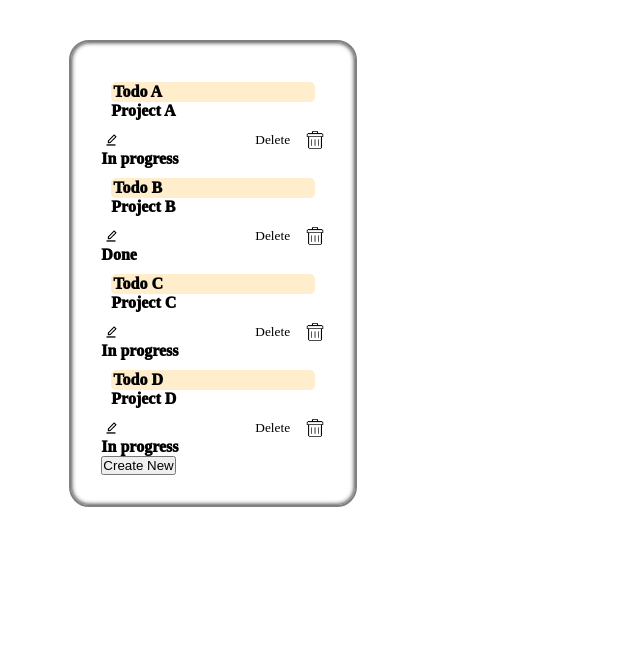
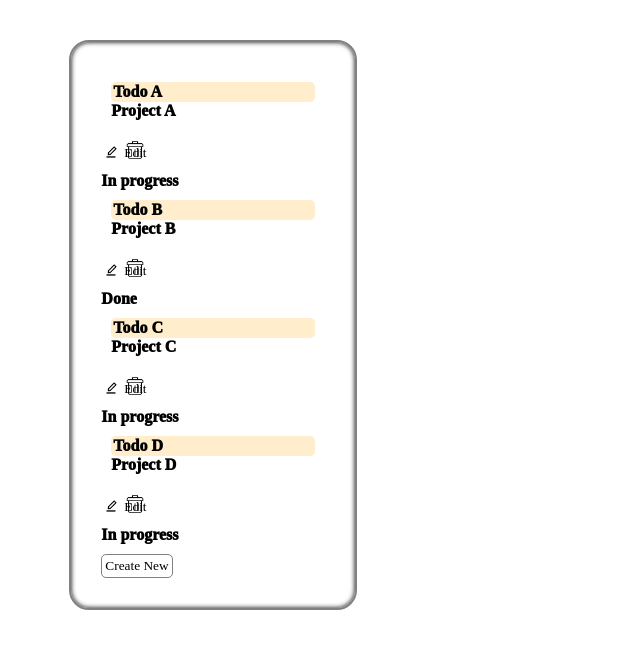
Before and after one commit to aefe2/VueWeek1Lab2, a plain HTML site: page index.html in a window 1280 px wide. Shown: the whole page, without its empty margins (0-640 px from the left). Drawn offline with Linux system fonts and the light colour scheme.

Commit message:
Added css

```diff
--- a/css/main.css
+++ b/css/main.css
@@ -47,6 +47,11 @@ body {
     margin-left: 5px;
 }
 
+.todo-status {
+    display: flex;
+    margin: auto;
+}
+
 .todo-done:hover {
     border-radius: 3px;
     background-color: rgba(0, 0, 0, 0.1);
@@ -91,8 +96,9 @@ select {
 }
 
 .extra {
-    display: flex;
-    justify-content: space-between;
+    /*display: flex;*/
+    /*justify-content: space-between;*/
+    margin-bottom: 10px;
 }
 
 .trash {
@@ -104,7 +110,7 @@ select {
 }
 
 .trash:before {
-    content: 'Delete';
+    /*content: 'Delete';*/
     position: relative;
     right: 50px;
     font-family: "Montserrat";
@@ -118,3 +124,29 @@ select {
     height: 20px;
     border: none;
 }
+.edit:after {
+    content: 'Edit';
+    position: relative;
+    left: 20px;
+    font-family: "Montserrat";
+}
+
+button {
+    font-family: Montserrat;
+    margin-top: 10px;
+    padding: 3px;
+    background-color: white;
+    border: 1px solid grey;
+    border-radius: 5px;
+}
+
+button:hover {
+    transition: background-color;
+    transition-duration: .3s;
+    background-color: rgba(128, 128, 128, 0.21);
+}
+
+#deleteContent, #deletePost {
+    width: 20px;
+    height: 20px;
+}
```
Also changed, not shown: 1 other file.
